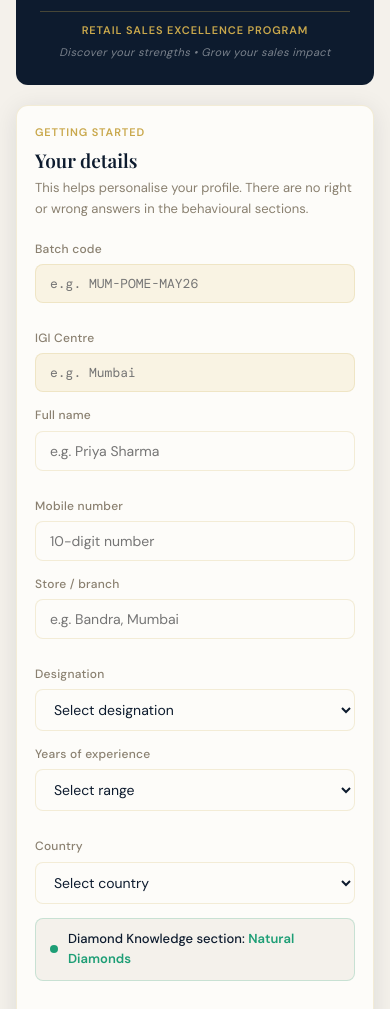
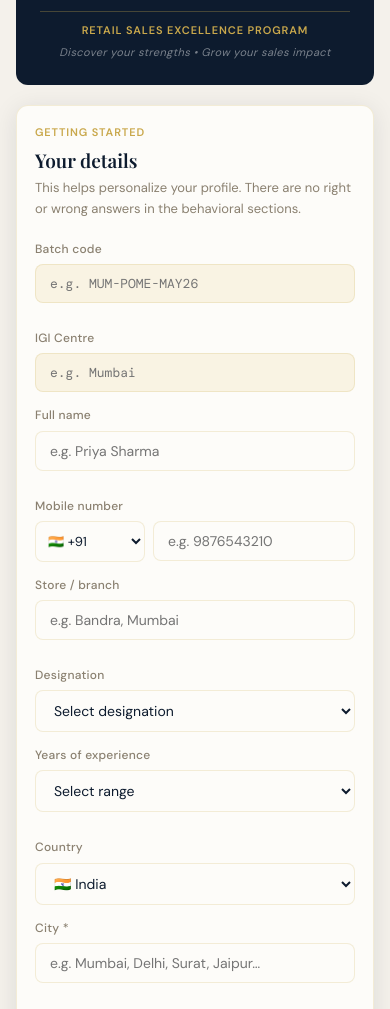
Before and after one commit to sunils81/igi-arp-assessment, a website: page index.html in a window 390 px wide. Shown: the part 91-1100 px from the top of the page. Drawn offline with nearby package versions, Linux system fonts and the light colour scheme.

Commit message:
feat: country code, city field, full country list, US English fixes, mobile placeholder per country

```diff
--- a/index.html
+++ b/index.html
@@ -229,14 +229,38 @@ body{font-family:"DM Sans",sans-serif;background:var(--off);color:var(--navy);mi
     <div id="detailsFormCard" class="card hidden">
       <div class="section-tag">Getting started</div>
       <h2>Your details</h2>
-      <p class="sub">This helps personalise your profile. There are no right or wrong answers in the behavioural sections.</p>
+      <p class="sub">This helps personalize your profile. There are no right or wrong answers in the behavioral sections.</p>
       <div class="grid2">
         <div class="field"><label>Batch code</label><input type="text" id="fbatch" placeholder="e.g. MUM-POME-MAY26" readonly></div>
         <div class="field"><label>IGI Centre</label><input type="text" id="fcentre" placeholder="e.g. Mumbai" readonly></div>
       </div>
       <div class="grid2">
         <div class="field"><label>Full name</label><input type="text" id="fname" placeholder="e.g. Priya Sharma"></div>
-        <div class="field"><label>Mobile number</label><input type="tel" id="fmobile" placeholder="10-digit number"></div>
+        <div class="field">
+          <label>Mobile number</label>
+          <div style="display:flex;gap:8px;align-items:flex-start">
+            <select id="fcountrycode" style="width:110px;flex-shrink:0;padding:10px 8px;border:1px solid var(--border);border-radius:8px;font-size:13px;background:var(--white);color:var(--navy)">
+              <option value="+91"  selected>🇮🇳 +91</option>
+              <option value="+32">🇧🇪 +32</option>
+              <option value="+1">🇺🇸 +1</option>
+              <option value="+971">🇦🇪 +971</option>
+              <option value="+86">🇨🇳 +86</option>
+              <option value="+852">🇭🇰 +852</option>
+              <option value="+44">🇬🇧 +44</option>
+              <option value="+65">🇸🇬 +65</option>
+              <option value="+61">🇦🇺 +61</option>
+              <option value="+1-CA">🇨🇦 +1</option>
+              <option value="+81">🇯🇵 +81</option>
+              <option value="+972">🇮🇱 +972</option>
+              <option value="+66">🇹🇭 +66</option>
+              <option value="+90">🇹🇷 +90</option>
+              <option value="+39">🇮🇹 +39</option>
+              <option value="+27">🇿🇦 +27</option>
+              <option value="other">🌍 Other</option>
+            </select>
+            <input type="tel" id="fmobile" placeholder="e.g. 9876543210" style="flex:1">
+          </div>
+        </div>
       </div>
       <div class="grid2">
         <div class="field"><label>Store / branch</label><input type="text" id="fbranch" placeholder="e.g. Bandra, Mumbai"></div>
@@ -258,13 +282,34 @@ body{font-family:"DM Sans",sans-serif;background:var(--off);color:var(--navy);mi
           </select>
         </div>
         <div class="field"><label>Country</label>
-          <select id="fcountry">
+          <select id="fcountry" onchange="updateArpCountry(this.value)">
             <option value="">Select country</option>
-            <option>India</option><option>UAE</option><option>USA</option><option>UK</option>
-            <option>Belgium</option><option>Israel</option><option>Thailand</option>
-            <option>Hong Kong</option><option>Singapore</option><option>Other</option>
+            <option value="India"        selected>🇮🇳 India</option>
+            <option value="Belgium">🇧🇪 Belgium</option>
+            <option value="USA">🇺🇸 United States</option>
+            <option value="UAE">🇦🇪 UAE</option>
+            <option value="China">🇨🇳 China</option>
+            <option value="Hong Kong">🇭🇰 Hong Kong</option>
+            <option value="UK">🇬🇧 United Kingdom</option>
+            <option value="Singapore">🇸🇬 Singapore</option>
+            <option value="Australia">🇦🇺 Australia</option>
+            <option value="Canada">🇨🇦 Canada</option>
+            <option value="Japan">🇯🇵 Japan</option>
+            <option value="Israel">🇮🇱 Israel</option>
+            <option value="Thailand">🇹🇭 Thailand</option>
+            <option value="Turkey">🇹🇷 Turkey</option>
+            <option value="Italy">🇮🇹 Italy</option>
+            <option value="South Africa">🇿🇦 South Africa</option>
+            <option value="Other">🌍 Other</option>
           </select>
         </div>
+      </div>
+      <div class="grid2" id="arpCityRow" style="display:none">
+        <div class="field">
+          <label id="arpCityLabel">City</label>
+          <input type="text" id="farpCity" placeholder="Your city">
+        </div>
+        <div class="field"></div>
       </div>
       <input type="hidden" id="fdiamondtype" value="natural">
       <div id="diamondIndicator"></div>
@@ -865,14 +910,78 @@ const FCS_LGD=[
   {q:"Why are lab grown diamonds typically priced lower than natural diamonds of the same grade?",opts:[{t:"They are lower quality",c:false},{t:"They are not certified",c:false},{t:"They can be produced at scale — the price reflects supply, not quality",c:true},{t:"IGI does not certify them",c:false}]},
   {q:"A customer says their budget is limited but they want a bigger diamond. Why is lab grown a good recommendation?",opts:[{t:"It is lower quality so cheaper",c:false},{t:"It allows them to access a larger, higher-grade stone within their budget without compromising on the 4Cs",c:true},{t:"It will appreciate in value",c:false},{t:"It is easier to insure",c:false}]},
   {q:"How should you describe the sustainability story of a lab grown diamond to a conscious consumer?",opts:[{t:"Avoid the topic",c:false},{t:"Lab grown diamonds have a significantly lower land impact than mined diamonds and are a modern, conscious luxury choice",c:true},{t:"Tell them all diamonds are the same",c:false},{t:"Only mention it if asked directly",c:false}]},
-  {q:"Which organisation certifies lab grown diamonds with the same rigour as natural diamonds?",opts:[{t:"Only GIA",c:false},{t:"IGI certifies both natural and lab grown diamonds to the same grading standards",c:true},{t:"No organisation certifies lab grown",c:false},{t:"Only GCAL",c:false}]},
+  {q:"Which organization certifies lab grown diamonds with the same rigor as natural diamonds?",opts:[{t:"Only GIA",c:false},{t:"IGI certifies both natural and lab grown diamonds to the same grading standards",c:true},{t:"No organization certifies lab grown",c:false},{t:"Only GCAL",c:false}]},
   {q:"A customer compares a natural and lab grown of identical 4Cs. What is most important to help them understand?",opts:[{t:"Always recommend natural",c:false},{t:"Always recommend lab grown",c:false},{t:"Help them understand natural rarity vs lab grown accessibility — and let them decide based on what matters most to them",c:true},{t:"Tell them price is the only difference",c:false}]},
   {q:"What does HPHT stand for in lab grown diamond creation?",opts:[{t:"High Pressure High Temperature",c:true},{t:"Highly Polished High Transparency",c:false},{t:"Hydrogen Pressure Heat Treatment",c:false},{t:"Heavy Particle Heat Technology",c:false}]},
-  {q:"A customer asks if a lab grown diamond will look different from a natural one. You say:",opts:[{t:"Yes, you can clearly see the difference",c:false},{t:"No — even trained gemologists cannot distinguish them with the naked eye. Only specialised equipment can detect the difference",c:true},{t:"Only under magnification",c:false},{t:"Only in certain lighting",c:false}]}
+  {q:"A customer asks if a lab grown diamond will look different from a natural one. You say:",opts:[{t:"Yes, you can clearly see the difference",c:false},{t:"No — even trained gemologists cannot distinguish them with the naked eye. Only specialized equipment can detect the difference",c:true},{t:"Only under magnification",c:false},{t:"Only in certain lighting",c:false}]}
 ];
 
-// ═══ UTILITIES ═══════════════════════════════════════════
-function shuffle(arr){const a=[...arr];for(let i=a.length-1;i>0;i--){const j=Math.floor(Math.random()*(i+1));[a[i],a[j]]=[a[j],a[i]];}return a;}
+// ═══ COUNTRY / CITY / MOBILE HELPERS ════════════════════
+const ARP_CITY_PLACEHOLDERS = {
+  'India':        'e.g. Mumbai, Delhi, Surat, Jaipur…',
+  'Belgium':      'e.g. Antwerp, Brussels, Ghent…',
+  'USA':          'e.g. New York, Los Angeles, Chicago, Miami…',
+  'UAE':          'e.g. Dubai, Abu Dhabi, Sharjah…',
+  'China':        'e.g. Shanghai, Shenzhen, Beijing, Guangzhou…',
+  'Hong Kong':    'e.g. Central, Kowloon, Causeway Bay…',
+  'UK':           'e.g. London, Birmingham, Manchester…',
+  'Singapore':    'e.g. Orchard, Marina Bay, Jurong…',
+  'Australia':    'e.g. Sydney, Melbourne, Brisbane, Perth…',
+  'Canada':       'e.g. Toronto, Vancouver, Montreal, Calgary…',
+  'Japan':        'e.g. Tokyo, Osaka, Nagoya, Yokohama…',
+  'Israel':       'e.g. Tel Aviv, Jerusalem, Haifa…',
+  'Thailand':     'e.g. Bangkok, Chiang Mai, Pattaya…',
+  'Turkey':       'e.g. Istanbul, Ankara, Izmir…',
+  'Italy':        'e.g. Milan, Vicenza, Rome, Florence…',
+  'South Africa': 'e.g. Johannesburg, Cape Town, Durban…',
+  'Other':        'Your city or region'
+};
+const ARP_CC_MAP = {
+  'India':'+91','Belgium':'+32','USA':'+1','UAE':'+971','China':'+86',
+  'Hong Kong':'+852','UK':'+44','Singapore':'+65','Australia':'+61',
+  'Canada':'+1-CA','Japan':'+81','Israel':'+972','Thailand':'+66',
+  'Turkey':'+90','Italy':'+39','South Africa':'+27'
+};
+const ARP_MOBILE_PLACEHOLDERS = {
+  'India':'e.g. 9876543210','Belgium':'e.g. 0471123456','USA':'e.g. 2125551234',
+  'UAE':'e.g. 501234567','China':'e.g. 13912345678','Hong Kong':'e.g. 91234567',
+  'UK':'e.g. 7911123456','Singapore':'e.g. 91234567','Australia':'e.g. 412345678',
+  'Canada':'e.g. 4161234567','Japan':'e.g. 9012345678','Israel':'e.g. 521234567',
+  'Thailand':'e.g. 812345678','Turkey':'e.g. 5321234567','Italy':'e.g. 3121234567',
+  'South Africa':'e.g. 821234567','Other':'Your mobile number'
+};
+
+function updateArpCountry(country) {
+  // Update country code dropdown
+  const ccSel = document.getElementById('fcountrycode');
+  if (ccSel && ARP_CC_MAP[country]) ccSel.value = ARP_CC_MAP[country];
+
+  // Update mobile placeholder
+  const mob = document.getElementById('fmobile');
+  if (mob) mob.placeholder = ARP_MOBILE_PLACEHOLDERS[country] || 'Your mobile number';
+
+  // Show/hide city row
+  const cityRow   = document.getElementById('arpCityRow');
+  const cityLabel = document.getElementById('arpCityLabel');
+  const cityInput = document.getElementById('farpCity');
+  if (!cityRow) return;
+  if (!country) { cityRow.style.display = 'none'; return; }
+  cityRow.style.display = 'grid';
+  if (country === 'India') {
+    cityLabel.textContent = 'City *';
+    cityInput.placeholder = ARP_CITY_PLACEHOLDERS['India'];
+    cityInput.required = true;
+  } else {
+    cityLabel.textContent = 'City / Region (optional)';
+    cityInput.placeholder = ARP_CITY_PLACEHOLDERS[country] || 'Your city or region';
+    cityInput.required = false;
+  }
+}
+
+// Init on page load
+document.addEventListener('DOMContentLoaded', function() {
+  updateArpCountry(document.getElementById('fcountry')?.value || 'India');
+});
 
 function buildFCSBank(dt){
   let specific=[],specificTags=[];
@@ -1047,6 +1156,12 @@ function startAssessment(){
   const ids=['fname','fmobile','fbranch','fdesig','fexp','fcountry'];
   if(ids.some(id=>!document.getElementById(id).value.trim())){
     document.getElementById('err0').textContent='Please fill in all fields before continuing.';
+    document.getElementById('err0').style.display='block';
+    return;
+  }
+  // India requires city
+  if(document.getElementById('fcountry').value==='India' && !document.getElementById('farpCity')?.value?.trim()){
+    document.getElementById('err0').textContent='Please enter your city.';
     document.getElementById('err0').style.display='block';
     return;
   }
@@ -1556,6 +1671,8 @@ function submitAll(){
     designation:document.getElementById('fdesig').value,
     experience:document.getElementById('fexp').value,
     country:document.getElementById('fcountry').value,
+    city:document.getElementById('farpCity')?.value||'',
+    countryCode:document.getElementById('fcountrycode')?.value||'+91',
     diamondType:dtLabel,timeTaken,
     sessionCode: (document.getElementById('gateCodeInput') ? document.getElementById('gateCodeInput').value.trim().toUpperCase() : (PARAMS.get('code')||'')).toUpperCase(),
     c2sPrimary:C2S_NAMES[c2sA.primary],c2sClassification:c2sA.classification,
```
